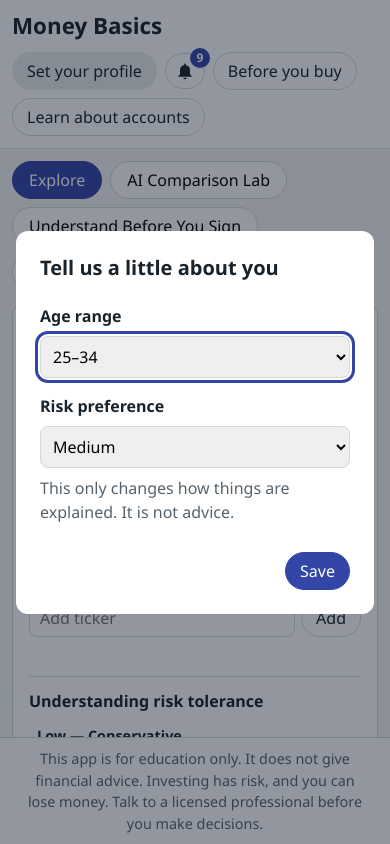
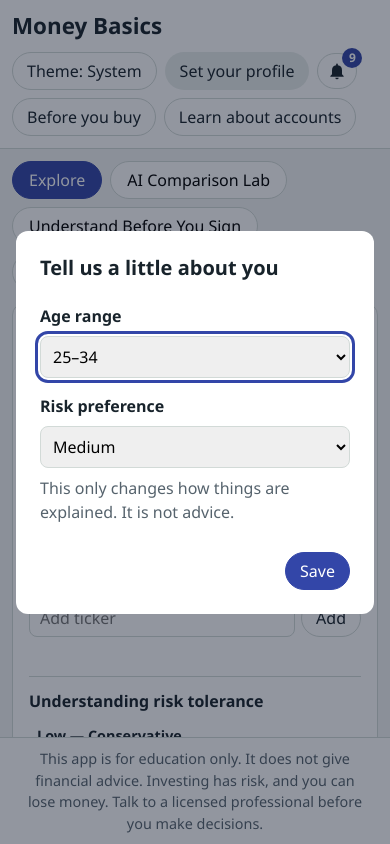
Before and after one commit to Eman12211e/finance-app-v2, a Flask app: page / in a window 390 px wide. Run offline with Flask 3, Linux system fonts and the light colour scheme.

Commit message:
P2.5-step-2b: dark theme with a header toggle
Dark values under prefers-color-scheme: dark, overridable with html[data-theme].
A header button cycles System, Light and Dark and remembers the choice in
localStorage (guarded with try/catch); theme.js runs in <head> before first
paint. Tests for the tokens, the dark blocks and the theme script.

```diff
--- a/static/css/style.css
+++ b/static/css/style.css
@@ -27,6 +27,22 @@
   /* motion: fills, toasts, chart crosshair only */
   --m-fast: 150ms; --m-slow: 250ms;
   color-scheme: light;
+}
+
+/* Dark theme: follows the system unless the header toggle chose light or dark (html[data-theme]). */
+@media (prefers-color-scheme: dark) {
+  :root:not([data-theme="light"]) {
+  --bg: #0f1518; --surface: #172024; --surface-2: #1f2a2f; --text: #e6ecea; --muted: #9eaca8; --border: #2e3c41;
+  --accent: #9aa6ff; --accent-hover: #b6bfff; --on-accent: #0f1518; --up: #5ccb86; --down: #ff8a80; --warning: #e7b85a;
+  --shadow-1: 0 1px 2px rgba(0, 0, 0, .4); --shadow-2: 0 8px 28px rgba(0, 0, 0, .5);
+  color-scheme: dark;
+  }
+}
+:root[data-theme="dark"] {
+  --bg: #0f1518; --surface: #172024; --surface-2: #1f2a2f; --text: #e6ecea; --muted: #9eaca8; --border: #2e3c41;
+  --accent: #9aa6ff; --accent-hover: #b6bfff; --on-accent: #0f1518; --up: #5ccb86; --down: #ff8a80; --warning: #e7b85a;
+  --shadow-1: 0 1px 2px rgba(0, 0, 0, .4); --shadow-2: 0 8px 28px rgba(0, 0, 0, .5);
+  color-scheme: dark;
 }
 
 * { box-sizing: border-box; }
--- /dev/null
+++ b/static/js/theme.js
@@ -0,0 +1,48 @@
+// Theme: follows the system unless the visitor picks Light or Dark. Loaded in <head> (not deferred) so the chosen
+// theme applies before the first paint. The choice is a per-browser convenience in localStorage.
+(function () {
+  "use strict";
+
+  var KEY = "theme";
+  var ORDER = ["system", "light", "dark"];
+  var LABELS = { system: "System", light: "Light", dark: "Dark" };
+
+  function read() {
+    try {
+      var v = window.localStorage.getItem(KEY);
+      return v === "light" || v === "dark" ? v : "system";
+    } catch (e) {
+      return "system";
+    }
+  }
+
+  function apply(mode) {
+    if (mode === "system") document.documentElement.removeAttribute("data-theme");
+    else document.documentElement.setAttribute("data-theme", mode);
+  }
+
+  function save(mode) {
+    try {
+      if (mode === "system") window.localStorage.removeItem(KEY);
+      else window.localStorage.setItem(KEY, mode);
+    } catch (e) { /* storage unavailable: the choice lasts for this page only */ }
+  }
+
+  apply(read());
+
+  document.addEventListener("DOMContentLoaded", function () {
+    var button = document.getElementById("theme-toggle");
+    if (!button) return;
+    function label(mode) {
+      button.textContent = "Theme: " + LABELS[mode];
+      button.setAttribute("aria-label", "Theme: " + LABELS[mode] + ". Activate to change.");
+    }
+    label(read());
+    button.addEventListener("click", function () {
+      var next = ORDER[(ORDER.indexOf(read()) + 1) % ORDER.length];
+      save(next);
+      apply(next);
+      label(next);
+    });
+  });
+})();
--- a/templates/index.html
+++ b/templates/index.html
@@ -6,6 +6,7 @@
   <meta name="viewport" content="width=device-width, initial-scale=1">
   <title>Money Basics</title>
   <link rel="icon" href="data:,">
+  <script src="/static/js/theme.js"></script>
   <link rel="stylesheet" href="/static/css/style.css">
   <link rel="stylesheet" href="/static/css/features.css">
   <script src="/static/js/api.js" defer></script>
@@ -28,6 +29,7 @@
   <header class="app-header">
     <h1 class="brand">Money Basics</h1>
     <div class="header-actions">
+      <button id="theme-toggle" type="button" class="button-secondary">Theme: System</button>
       <button id="profile-chip" type="button" class="chip">Set your profile</button>
       <div id="alerts-root"></div>
       <button id="checklist-open" type="button" class="button-secondary">Before you buy</button>
```
Also changed, not shown: tests/test_design.py (added, +53 -0 lines).
